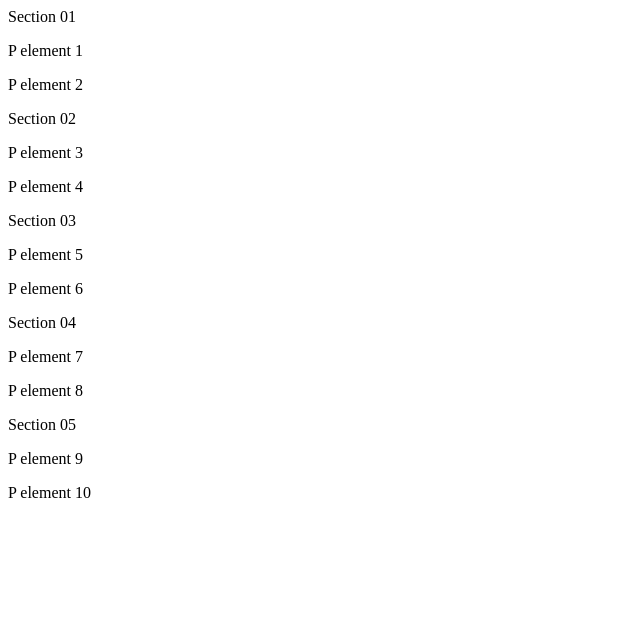
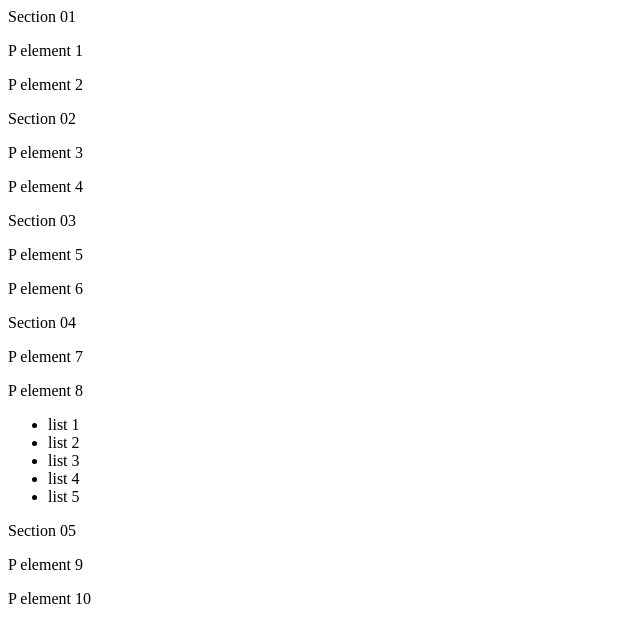
Before and after one commit to apricot12/technical-documentation, a plain HTML site: page index.html in a window 1280 px wide. Shown: the whole page, without its empty margins (0-640 px from the left). Drawn offline with Linux system fonts and the light colour scheme.

Commit message:
requirements 7 and 8 added

```diff
--- a/index.html
+++ b/index.html
@@ -9,7 +9,9 @@
   <body>
     <script src="https://cdn.freecodecamp.org/testable-projects-fcc/v1/bundle.js"></script>
     <script  src="js/index.js"></script>
+    <nav id="navbar">
 
+    </nav>
     <main id="main-doc">
       <section id="Section_01" class="main-section">
         <header>
@@ -41,6 +43,13 @@
        </header>
        <p>P element 7</p>
        <p>P element 8</p>
+       <ul>
+         <li>list 1</li>
+         <li>list 2</li>
+         <li>list 3</li>
+         <li>list 4</li>
+         <li>list 5</li>
+       </ul>
        <code></code>
       </section>
       <section id="Section_05" class="main-section">
```
